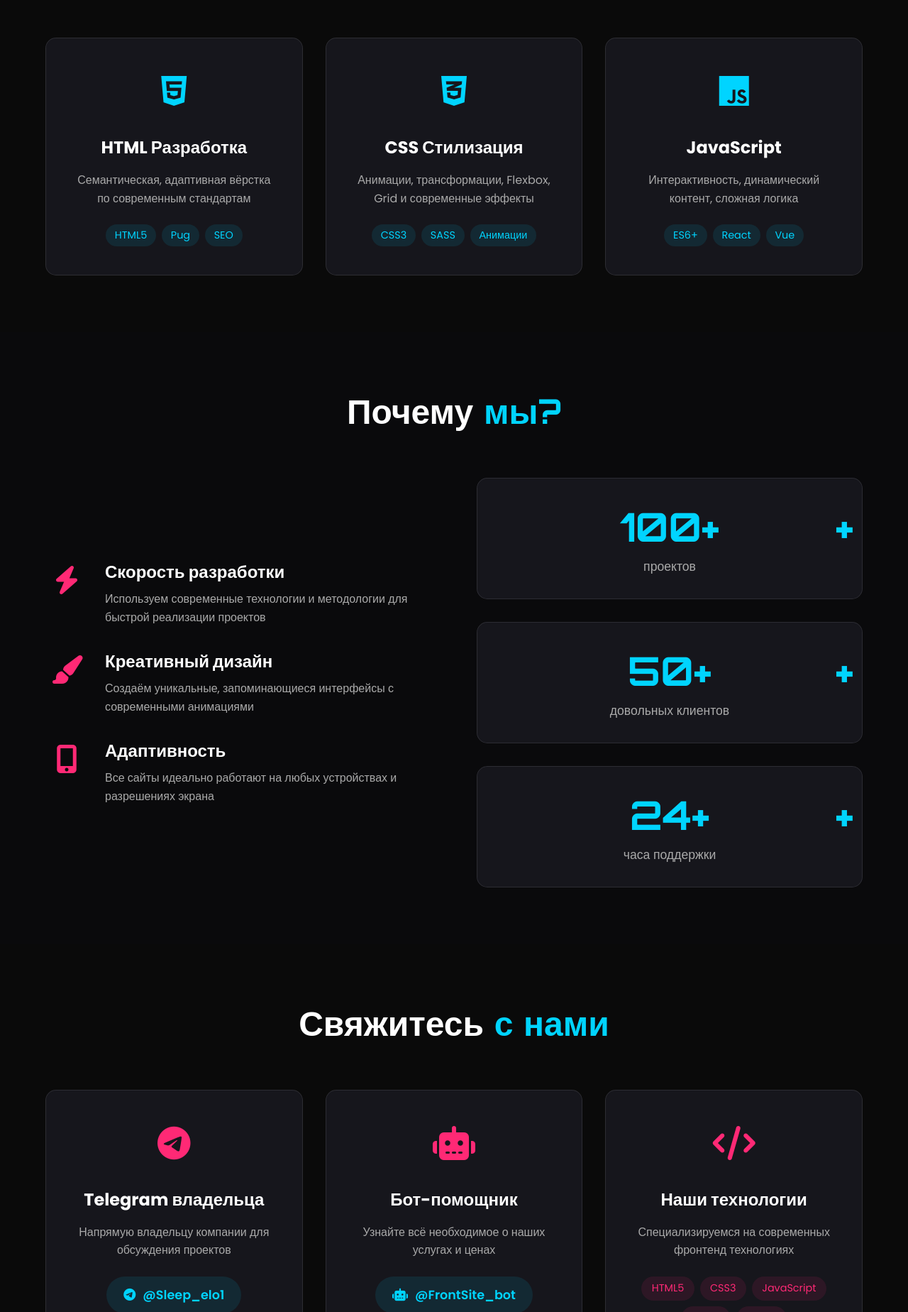
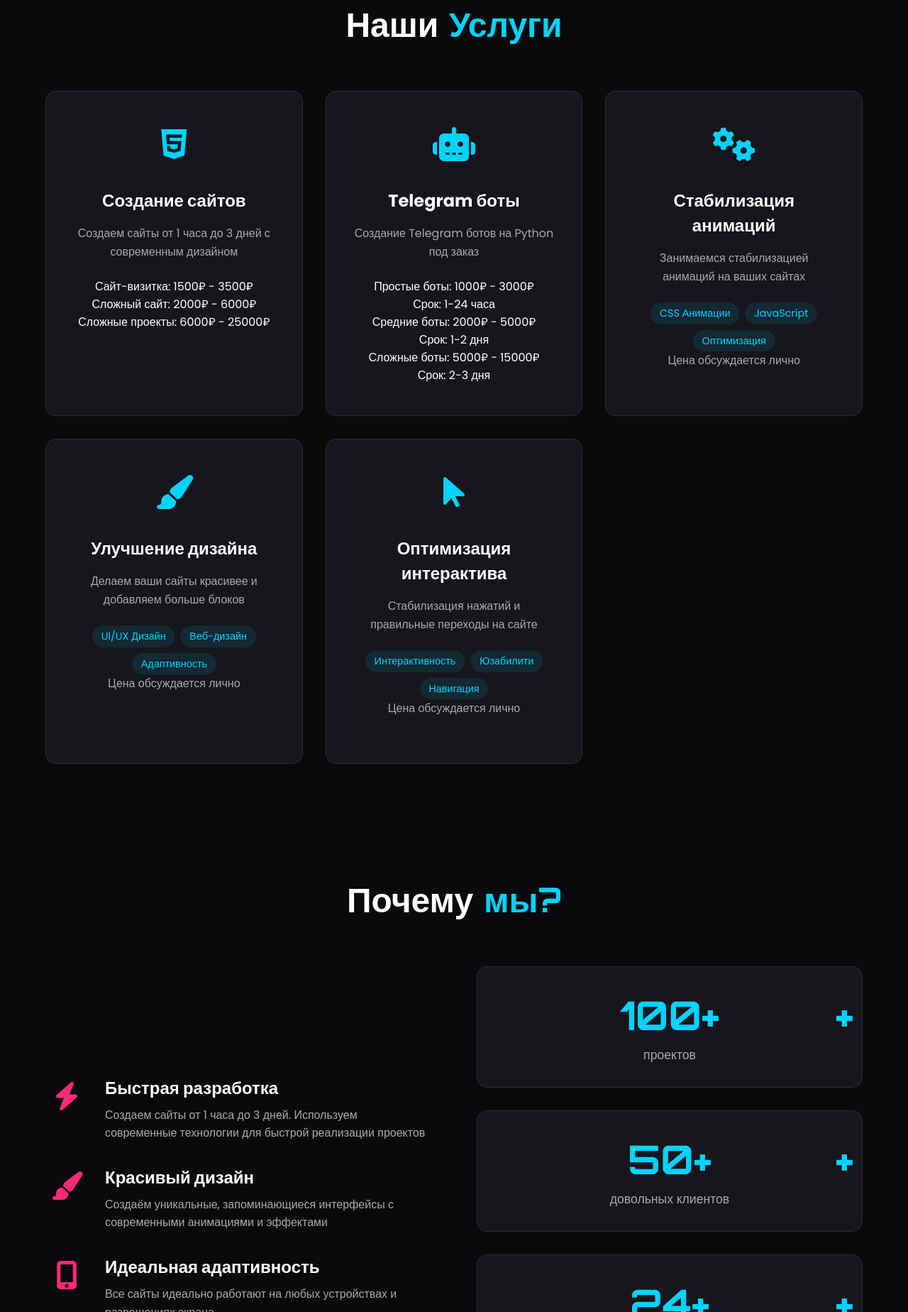
Before and after one commit to FrontsiteCREATE/frontsiteCREATE.github.io, a plain HTML site: page index.html in a window 1280 px wide. Shown: the part 952-2800 px from the top of the page at 71% size. Drawn offline with Linux system fonts and the light colour scheme.

Commit message:
Update index.html

```diff
--- a/index.html
+++ b/index.html
@@ -2,24 +2,48 @@
 <html lang="ru">
 <head>
     <meta charset="UTF-8">
-    <meta name="viewport" content="width=device-width, initial-scale=1.0">
-    <title>FrontSite | Создание фронтенд сайтов</title>
+    <meta name="viewport" content="width=device-width, initial-scale=1.0, maximum-scale=5.0, user-scalable=yes">
+    <title>ClaritySites | Создание сайтов и Telegram ботов</title>
     <link rel="stylesheet" href="style.css">
     <link rel="stylesheet" href="https://cdnjs.cloudflare.com/ajax/libs/font-awesome/6.4.0/css/all.min.css">
     <link href="https://fonts.googleapis.com/css2?family=Poppins:wght@300;400;500;600;700&family=Orbitron:wght@400;500;700&display=swap" rel="stylesheet">
 </head>
 <body>
+    <!-- Экран загрузки -->
+    <div class="loader">
+        <div class="loader-content">
+            <div class="loader-logo">
+                <i class="fas fa-code"></i>
+                <span>Clarity<span>Sites</span></span>
+            </div>
+            <div class="loader-bar">
+                <div class="loader-progress"></div>
+            </div>
+            <div class="loader-text">Загрузка...</div>
+        </div>
+    </div>
+
+    <!-- Переключатель темы -->
+    <div class="theme-switcher">
+        <input type="checkbox" id="theme-toggle" class="theme-checkbox">
+        <label for="theme-toggle" class="theme-label">
+            <span class="sun"><i class="fas fa-sun"></i></span>
+            <span class="moon"><i class="fas fa-moon"></i></span>
+            <div class="theme-toggle-circle"></div>
+        </label>
+    </div>
+
     <!-- Анимированный фон -->
     <div class="background">
         <div class="particles"></div>
         <div class="gradient-circle"></div>
     </div>
 
-    <!-- Навигация -->
-    <nav class="navbar">
+    <!-- Навигация с анимацией скрытия/появления -->
+    <nav class="navbar" id="navbar">
         <div class="logo">
             <span class="logo-icon"><i class="fas fa-code"></i></span>
-            <span class="logo-text">Front<span>Site</span></span>
+            <span class="logo-text">Clarity<span>Sites</span></span>
         </div>
         <ul class="nav-menu">
             <li><a href="#home" class="nav-link">Главная</a></li>
@@ -40,10 +64,10 @@
             <h1 class="hero-title">
                 <span class="title-word title-word-1">Создаём</span>
                 <span class="title-word title-word-2">инновационные</span>
-                <span class="title-word title-word-3">фронтенд</span>
-                <span class="title-word title-word-4">решения</span>
+                <span class="title-word title-word-3">сайты</span>
+                <span class="title-word title-word-4">и боты</span>
             </h1>
-            <p class="hero-subtitle">Профессиональная разработка сайтов на HTML, CSS и JavaScript с современными анимациями и эффектами</p>
+            <p class="hero-subtitle">Профессиональная разработка сайтов и Telegram ботов на Python с современными анимациями и эффектами</p>
             <div class="hero-buttons">
                 <a href="#contact" class="btn-primary pulse">Связаться с нами</a>
                 <a href="#services" class="btn-secondary">Наши услуги</a>
@@ -83,37 +107,85 @@
                 <div class="service-icon">
                     <i class="fab fa-html5"></i>
                 </div>
-                <h3>HTML Разработка</h3>
-                <p>Семантическая, адаптивная вёрстка по современным стандартам</p>
-                <div class="service-tags">
-                    <span>HTML5</span>
-                    <span>Pug</span>
-                    <span>SEO</span>
+                <h3>Создание сайтов</h3>
+                <p>Создаем сайты от 1 часа до 3 дней с современным дизайном</p>
+                <div class="service-details">
+                    <div class="price-item">
+                        <span class="price-name">Сайт-визитка:</span>
+                        <span class="price-value">1500₽ - 3500₽</span>
+                    </div>
+                    <div class="price-item">
+                        <span class="price-name">Сложный сайт:</span>
+                        <span class="price-value">2000₽ - 6000₽</span>
+                    </div>
+                    <div class="price-item">
+                        <span class="price-name">Сложные проекты:</span>
+                        <span class="price-value">6000₽ - 25000₽</span>
+                    </div>
                 </div>
             </div>
             <div class="service-card">
                 <div class="service-icon">
-                    <i class="fab fa-css3-alt"></i>
+                    <i class="fas fa-robot"></i>
                 </div>
-                <h3>CSS Стилизация</h3>
-                <p>Анимации, трансформации, Flexbox, Grid и современные эффекты</p>
-                <div class="service-tags">
-                    <span>CSS3</span>
-                    <span>SASS</span>
-                    <span>Анимации</span>
+                <h3>Telegram боты</h3>
+                <p>Создание Telegram ботов на Python под заказ</p>
+                <div class="service-details">
+                    <div class="price-item">
+                        <span class="price-name">Простые боты:</span>
+                        <span class="price-value">1000₽ - 3000₽</span>
+                        <div class="price-note">Срок: 1-24 часа</div>
+                    </div>
+                    <div class="price-item">
+                        <span class="price-name">Средние боты:</span>
+                        <span class="price-value">2000₽ - 5000₽</span>
+                        <div class="price-note">Срок: 1-2 дня</div>
+                    </div>
+                    <div class="price-item">
+                        <span class="price-name">Сложные боты:</span>
+                        <span class="price-value">5000₽ - 15000₽</span>
+                        <div class="price-note">Срок: 2-3 дня</div>
+                    </div>
                 </div>
             </div>
             <div class="service-card">
                 <div class="service-icon">
-                    <i class="fab fa-js"></i>
+                    <i class="fas fa-cogs"></i>
                 </div>
-                <h3>JavaScript</h3>
-                <p>Интерактивность, динамический контент, сложная логика</p>
+                <h3>Стабилизация анимаций</h3>
+                <p>Занимаемся стабилизацией анимаций на ваших сайтах</p>
                 <div class="service-tags">
-                    <span>ES6+</span>
-                    <span>React</span>
-                    <span>Vue</span>
+                    <span>CSS Анимации</span>
+                    <span>JavaScript</span>
+                    <span>Оптимизация</span>
                 </div>
+                <p class="price-note">Цена обсуждается лично</p>
+            </div>
+            <div class="service-card">
+                <div class="service-icon">
+                    <i class="fas fa-paint-brush"></i>
+                </div>
+                <h3>Улучшение дизайна</h3>
+                <p>Делаем ваши сайты красивее и добавляем больше блоков</p>
+                <div class="service-tags">
+                    <span>UI/UX Дизайн</span>
+                    <span>Веб-дизайн</span>
+                    <span>Адаптивность</span>
+                </div>
+                <p class="price-note">Цена обсуждается лично</p>
+            </div>
+            <div class="service-card">
+                <div class="service-icon">
+                    <i class="fas fa-mouse-pointer"></i>
+                </div>
+                <h3>Оптимизация интерактива</h3>
+                <p>Стабилизация нажатий и правильные переходы на сайте</p>
+                <div class="service-tags">
+                    <span>Интерактивность</span>
+                    <span>Юзабилити</span>
+                    <span>Навигация</span>
+                </div>
+                <p class="price-note">Цена обсуждается лично</p>
             </div>
         </div>
     </section>
@@ -128,8 +200,8 @@
                         <i class="fas fa-bolt"></i>
                     </div>
                     <div class="about-text">
-                        <h3>Скорость разработки</h3>
-                        <p>Используем современные технологии и методологии для быстрой реализации проектов</p>
+                        <h3>Быстрая разработка</h3>
+                        <p>Создаем сайты от 1 часа до 3 дней. Используем современные технологии для быстрой реализации проектов</p>
                     </div>
                 </div>
                 <div class="about-item">
@@ -137,8 +209,8 @@
                         <i class="fas fa-paint-brush"></i>
                     </div>
                     <div class="about-text">
-                        <h3>Креативный дизайн</h3>
-                        <p>Создаём уникальные, запоминающиеся интерфейсы с современными анимациями</p>
+                        <h3>Красивый дизайн</h3>
+                        <p>Создаём уникальные, запоминающиеся интерфейсы с современными анимациями и эффектами</p>
                     </div>
                 </div>
                 <div class="about-item">
@@ -146,8 +218,17 @@
                         <i class="fas fa-mobile-alt"></i>
                     </div>
                     <div class="about-text">
-                        <h3>Адаптивность</h3>
+                        <h3>Идеальная адаптивность</h3>
                         <p>Все сайты идеально работают на любых устройствах и разрешениях экрана</p>
+                    </div>
+                </div>
+                <div class="about-item">
+                    <div class="about-icon">
+                        <i class="fas fa-headset"></i>
+                    </div>
+                    <div class="about-text">
+                        <h3>Поддержка 24/7</h3>
+                        <p>Гарантируем быструю поддержку и решение всех вопросов по вашему проекту</p>
                     </div>
                 </div>
             </div>
@@ -164,6 +245,10 @@
                     <div class="stat-number" data-count="24">0</div>
                     <div class="stat-label">часа поддержки</div>
                 </div>
+                <div class="stat-card">
+                    <div class="stat-number" data-count="3">0</div>
+                    <div class="stat-label">дня максимальный срок</div>
+                </div>
             </div>
         </div>
     </section>
@@ -173,6 +258,17 @@
         <h2 class="section-title">Свяжитесь <span>с нами</span></h2>
         <div class="contact-container">
             <div class="contact-info">
+                <div class="contact-card glow">
+                    <div class="contact-icon">
+                        <i class="fab fa-telegram"></i>
+                    </div>
+                    <h3>Telegram канал</h3>
+                    <p>Подпишитесь на наш канал для получения полезных материалов и обновлений</p>
+                    <a href="https://t.me/ClaritySites" target="_blank" class="contact-link">
+                        <i class="fab fa-telegram"></i> @ClaritySites
+                    </a>
+                    <p class="contact-note">Актуальные новости и примеры работ</p>
+                </div>
                 <div class="contact-card glow">
                     <div class="contact-icon">
                         <i class="fab fa-telegram"></i>
@@ -191,23 +287,9 @@
                     <h3>Бот-помощник</h3>
                     <p>Узнайте всё необходимое о наших услугах и ценах</p>
                     <a href="https://t.me/FrontSite_bot" target="_blank" class="contact-link">
-                        <i class="fas fa-robot"></i> @FrontSite_bot
+                        <i class="fas fa-robot"></i> @ClaritySites_bot
                     </a>
                     <p class="contact-note">Работает 24/7</p>
-                </div>
-                <div class="contact-card glow">
-                    <div class="contact-icon">
-                        <i class="fas fa-code"></i>
-                    </div>
-                    <h3>Наши технологии</h3>
-                    <p>Специализируемся на современных фронтенд технологиях</p>
-                    <div class="tech-stack">
-                        <span class="tech-item">HTML5</span>
-                        <span class="tech-item">CSS3</span>
-                        <span class="tech-item">JavaScript</span>
-                        <span class="tech-item">React</span>
-                        <span class="tech-item">Vue.js</span>
-                    </div>
                 </div>
             </div>
         </div>
@@ -218,7 +300,7 @@
         <div class="footer-content">
             <div class="footer-logo">
                 <span class="logo-icon"><i class="fas fa-code"></i></span>
-                <span class="logo-text">Front<span>Site</span></span>
+                <span class="logo-text">Clarity<span>Sites</span></span>
             </div>
             <p class="footer-text">Создаём цифровые решения, которые работают на ваш успех</p>
             <div class="footer-tech">
@@ -227,8 +309,9 @@
                 <i class="fab fa-js" title="JavaScript"></i>
                 <i class="fab fa-react" title="React"></i>
                 <i class="fab fa-vuejs" title="Vue.js"></i>
+                <i class="fab fa-python" title="Python"></i>
             </div>
-            <p class="copyright">© 2024 FrontSite. Все права защищены.</p>
+            <p class="copyright">© 2024 ClaritySites. Все права защищены.</p>
         </div>
     </footer>
 
```
